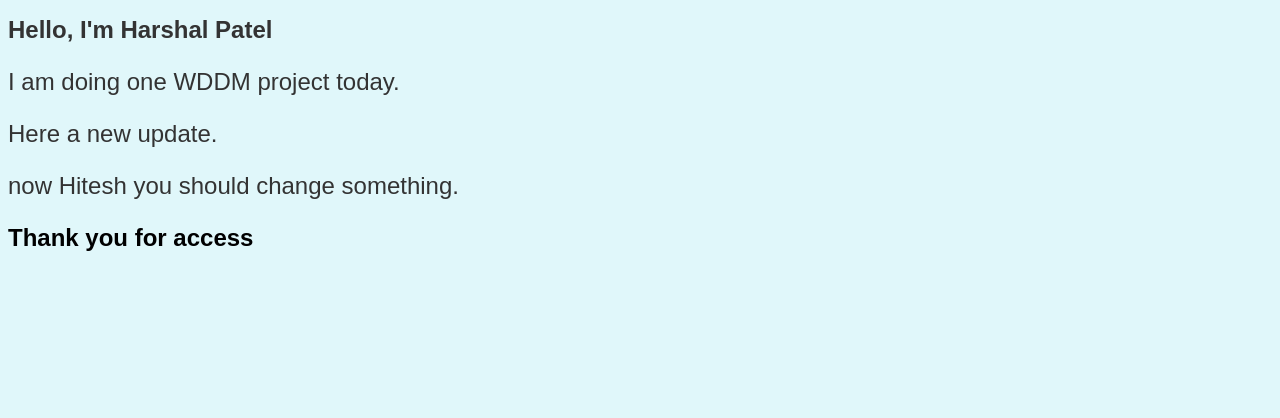
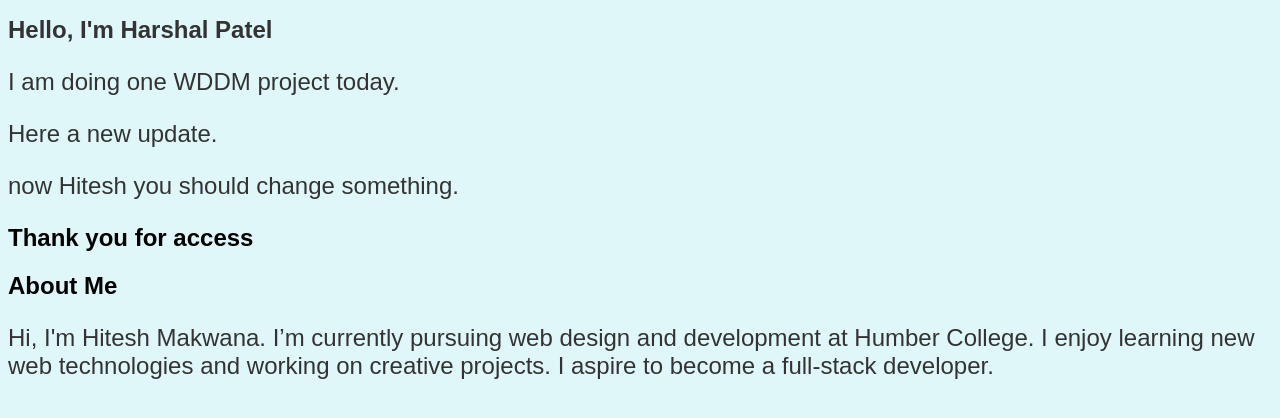
Before and after one commit to h13h/WDDM-126, a plain HTML site: page index.html in a window 1280 px wide. Drawn offline with Linux system fonts and the light colour scheme.

Commit message:
Change 2

```diff
--- a/index.html
+++ b/index.html
@@ -15,6 +15,11 @@
 
         <p>now Hitesh you should change something.</p>
         <h2> Thank you for access </h2>
+        <div class="about-me"></div>
+            <h2>About Me</h2>
+            <p>Hi, I'm Hitesh Makwana. I’m currently pursuing web design and development at Humber College. I enjoy learning new web technologies and working on creative projects. I aspire to become a full-stack developer.</p>
+        </div>
+
 
         </p>
     </div>
```
